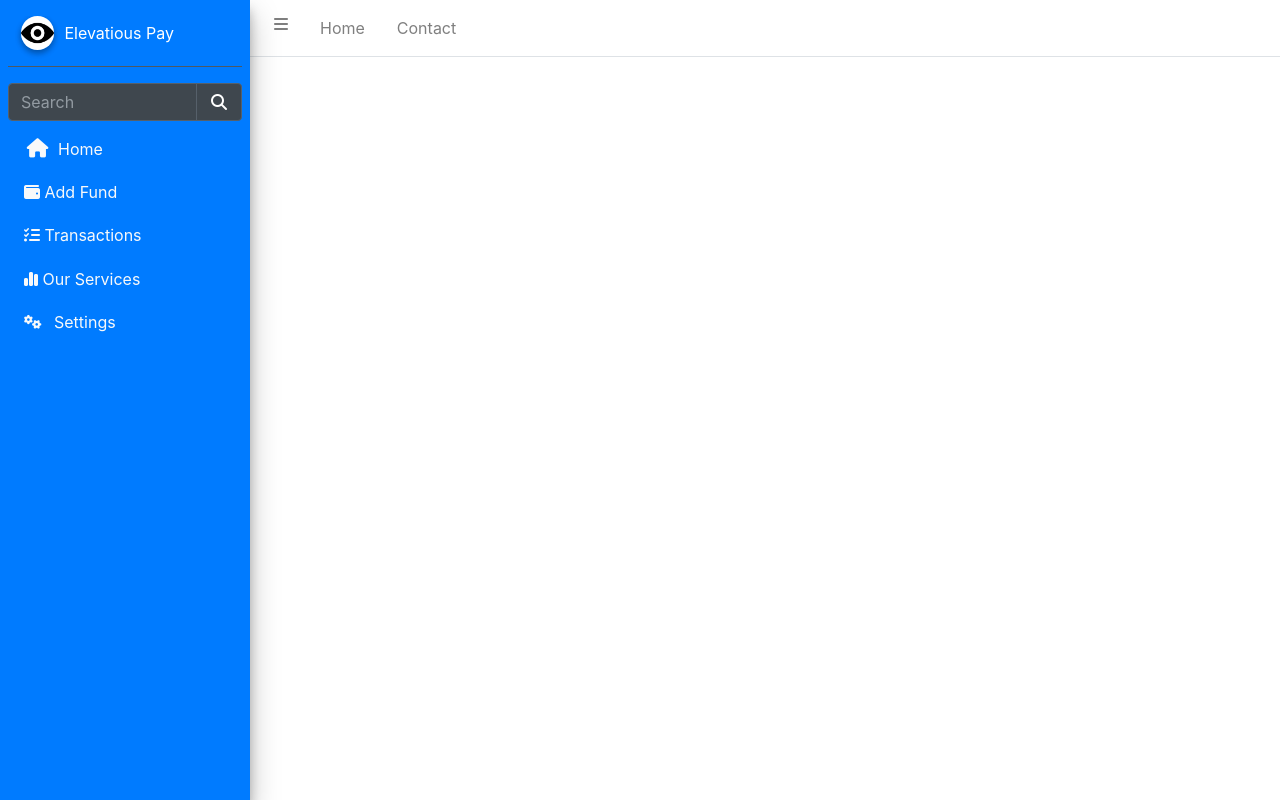
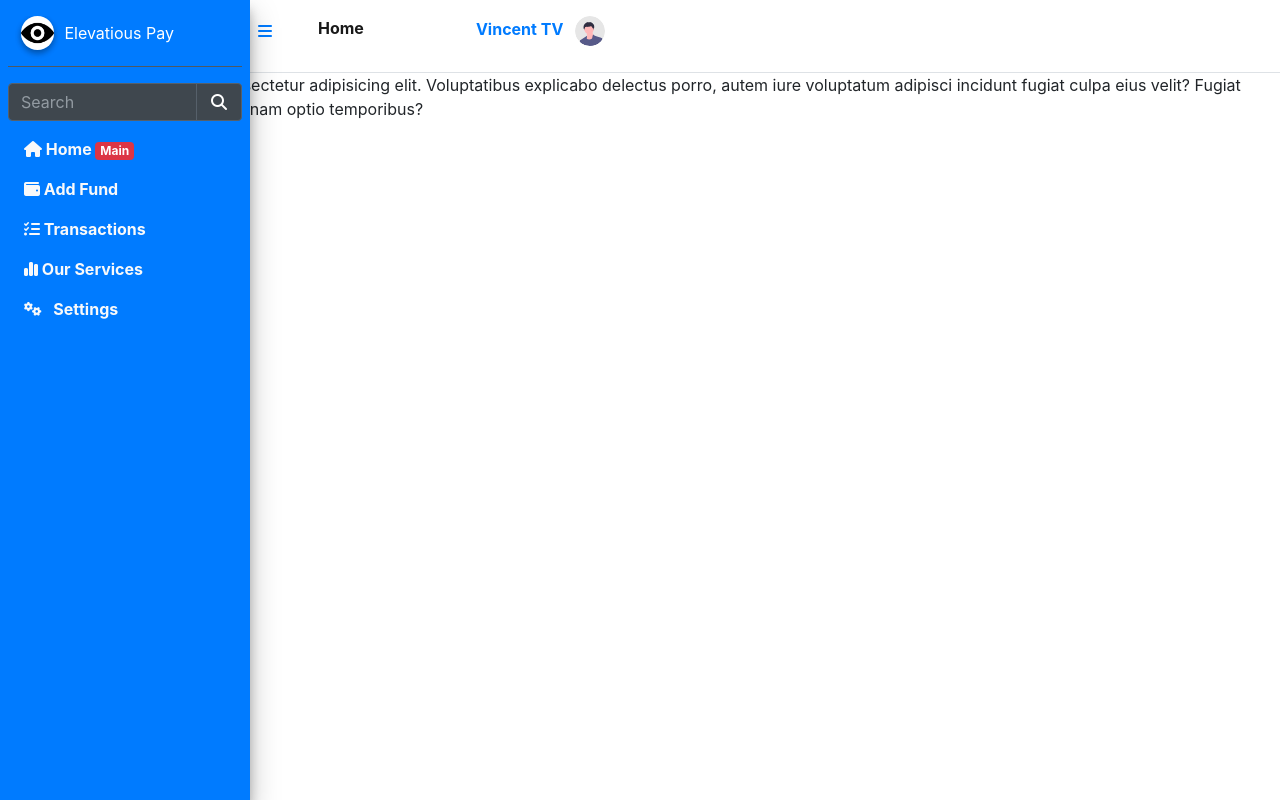
Before and after one commit to Unify-Developer/elevatious_pay, a PHP site: page /dashboard.php in a window 1280 px wide. Run offline with PHP 8.4, Linux system fonts and the light colour scheme; some libraries are stand-ins or nearby versions.

Commit message:
Last Update With Home Dashboard Inlcude

```diff
--- /dev/null
+++ b/asset/css/dashboard.css
@@ -0,0 +1,71 @@
+.nav-item {
+    list-style-type: none;
+    padding-right: 40px;
+}
+
+.nav-link::after {
+    content: "";
+    position: absolute;
+    height: 3px;
+    width: 100%;
+    border-radius: 10px;
+    background: rgb(100, 81, 207);
+    left: 0;
+    bottom: 0;
+    transform: scaleX(0);
+    transition: transform .4s ease-in-out;
+    transform-origin: left;
+}
+
+.nav-link:hover::after {
+    transform: scaleX(1);
+    transform-origin: right;
+}
+
+/* .no-arrow::after {
+    content: "";
+    position: absolute;
+    height: 3px;
+    width: 100%;
+    border-radius: 10px;
+    background: rgb(100, 81, 207);
+    left: 0;
+    bottom: 0;
+    transform: scaleX(0);
+    transition: transform .4s ease-in-out;
+
+} */
+/*
+.no-arrow:hover::after {
+    transform: scaleX(1);
+    transform-origin: right;
+} */
+
+
+.push{
+    padding-top: 15px;
+    margin-right: 30px;
+}
+
+.nav-link{
+    font-weight: bold;
+}
+
+.hhhh::after {
+    content: "";
+    position: absolute;
+    height: 3px;
+    width: 100%;
+    border-radius: 10px;
+    background: rgb(255, 255, 255);
+    left: 0;
+    bottom: 0;
+    transform: scaleX(0);
+    transition: transform .4s ease-in-out;
+    transform-origin: left;
+}
+
+.hhhh:hover::after {
+    transform: scaleX(1);
+    transform-origin: right;
+}
--- a/asset/css/home.css
+++ b/asset/css/hom.css
@@ -34,6 +34,10 @@
     text-align: center;
 }
 
+.eeee{
+    font-size: 30px;
+    color: white;
+}
 
 .e_pay {
     margin-top: 30px;
@@ -41,7 +45,7 @@
     text-align: center;
     /* font-family: 'Courier New', Courier; */
     font-weight: bolder;
-    font-size: 20px;
+    font-size: 20px  !important;
     color: #3f52e3;
 }
 
--- a/asset/css/styl1.css
+++ b/asset/css/style11.css
@@ -1,4 +1,5 @@
 body {
+    /* background-color: #c0c0c0 !important; */
     background-color: #203d67 !important;
     height: 100%;
     overflow-x: hidden;
@@ -68,7 +69,7 @@
     margin: 50px auto;
     padding: 15px;
     box-shadow: 3px 3px 40px black;
-    background-color: #203d67 ;
+    background-color: #f1f1f1 ;
     border-radius: 12px;
     margin-top: 10px;
 }
--- a/dashboard.php
+++ b/dashboard.php
@@ -19,6 +19,8 @@
     <link rel="stylesheet" href="https://code.ionicframework.com/ionicons/2.0.1/css/ionicons.min.css">
 
     <link rel="stylesheet" href="dist/css/adminlte.min.css">
+
+    <link rel="stylesheet" href="./asset/css/dashboard.css">
 </head>
 
 <body class="hold-transition sidebar-mini">
@@ -26,18 +28,62 @@
 
         <nav class="main-header navbar navbar-expand navbar-white navbar-light">
 
-            <ul class="navbar-nav">
-                <li class="nav-item">
-                    <a class="nav-link" data-widget="pushmenu" href="#" role="button"><i class="fas fa-bars"></i></a>
+            <div class="" style="display: inline-flex;">
+                <ul class="navbar-nav ">
+
+                    <li class="nav-pushmenu">
+                        <div class="push">
+                            <a class="nav-push" data-widget="pushmenu" href="#" role="button"><i class="fas fa-bars"></i></a>
+                        </div>
                     </li>
-                <li class="nav-item d-none d-sm-inline-block">
-                    <a href="./dashboard.php" class="nav-link">Home</a>
-                </li>
-                <li class="nav-item d-none d-sm-inline-block">
-                    <a href="#" class="nav-link">Contact</a>
+
+
+                    <li class="nav-item active">
+                        <a class="nav-link" href="#">Home</a>
                     </li>
                 </ul>
+
+
+                <div class="topbar-divider d-none d-sm-block">
+                    <div class="ml-auto ">
+                        <ul>
+                            <li class="nav-item dropdown no-arrow ">
+                                <a class="nav-link dropdown-toggle" href="#" id="userDropdown" role="button" data-toggle="dropdown" aria-haspopup="true" aria-expanded="false">
+                                    <span class="mr-2 d-none d-lg-inline text-gray-600 bold">Vincent
+                                        TV</span>
+                                    <img class="img-profile rounded-circle" src="./asset/img/undraw_profile.svg" style="height: 30px; width: 30px;">
+                                </a>
+                                <!-- <div class="dropdown-menu dropdown-menu-right shadow animated--grow-in">
+                                    <a class="dropdown-item" href="#">
+                                        <i class="fas fa-user fa-sm fa-fw mr-2 text-gray-400"></i>
+                                        Profile
+                                    </a>
+                                    <a class="dropdown-item" href="#">
+                                        <i class="fas fa-cogs fa-sm fa-fw mr-2 text-gray-400"></i>
+                                        Settings
+                                    </a>
+                                    <a class="dropdown-item" href="#">
+                                        <i class="fas fa-list fa-sm fa-fw mr-2 text-gray-400"></i>
+                                        Activity Log
+                                    </a>
+                                    <div class="dropdown-divider"></div>
+                                    <a class="dropdown-item" data-toggle="modal" data-target="#logoutModal">
+                                        <i href="./logout.php" class="fas fa-sign-out-alt fa-sm fa-fw mr-2 text-gray-400"> </i>
+                                        Logout
+                                    </a>
+                                </div> -->
+                            </li>
+                        </ul>
+                    </div>
+                </div>
+            </div>
         </nav>
+        <div class="" style="display: block;">
+            <div class="">
+                <p>Lorem ipsum dolor sit, amet consectetur adipisicing elit. Voluptatibus explicabo delectus porro, autem iure voluptatum adipisci incidunt fugiat culpa eius velit? Fugiat corrupti debitis suscipit dicta sit, nam optio temporibus?</p>
+            </div>
+        </div>
+
 
         <aside class="main-sidebar bg-primary sidebar-dark-primary elevation-4">
             <div class="sidebar">
@@ -65,19 +111,19 @@
                 <nav class="mt-2">
                     <ul class="nav nav-pills nav-sidebar flex-column" data-widget="treeview" role="menu" data-accordion="false">
 
-                        <li class="nav-item">
+                        <li class="nav-side">
                             <a href="pages/widgets.html" class="nav-link">
                                 <div class="text-light">
 
                                     <i class="nav-icon  fa-solid fa-house"></i>
                                     <p>
                                         Home
-                                        <!-- <span class="right badge badge-danger">Main</span> -->
+                                        <span class="right badge badge-danger">Main</span>
                                     </p>
                                 </div>
                             </a>
                         </li>
-                        <li class="nav-item">
+                        <li class="nav-side">
                             <a href="pages/widgets.html" class="nav-link">
                                 <div class="text-light">
                                     <i class="fa-solid fa-wallet"></i>
@@ -86,7 +132,7 @@
                                 </div>
                             </a>
                         </li>
-                        <li class="nav-item">
+                        <li class="nav-side">
                             <a href="pages/widgets.html" class="nav-link">
                                 <div class="text-light">
                                     <i class="fa-solid fa-list-check"></i>
@@ -95,7 +141,7 @@
                             </a>
                         </li>
 
-                        <li class="nav-item">
+                        <li class="nav-side">
                             <a href="pages/widgets.html" class="nav-link">
                                 <div class="text-light">
                                     <i class="fa-solid fa-chart-simple"></i>
@@ -104,7 +150,7 @@
                             </a>
                         </li>
 
-                        <li class="nav-item">
+                        <li class="nav-side">
                             <a href="pages/widgets.html" class="nav-link">
                                 <div class="text-light">
                                     <i class="fas fa-cogs fa-sm fa-fw mr-2 text-gray-400"></i>
@@ -119,6 +165,14 @@
         </aside>
     </div>
 
+
+
+
+    <!-- <footer class="Footer text-center">
+        &copy; Elevatious - Pay | Tech Net &reg; 2024
+    </footer> -->
+
+
     <script src="plugins/jquery/jquery.min.js"></script>
 
     <script src="plugins/bootstrap/js/bootstrap.bundle.min.js"></script>
--- a/index.php
+++ b/index.php
@@ -38,7 +38,7 @@
     <title> Login | Elevation Pay </title>
     <script src="https://code.jquery.com/jquery-3.6.4.min.js" integrity="sha256-oP6HI9z1XaZNBrJURtCoUT5SUnxFr8s3BzRl+cbzUq8=" crossorigin="anonymous"></script>
     <link rel="icon" href="./asset/Img/reference.png">
-    <link rel="stylesheet" href="./asset/css/styl1.css">
+    <link rel="stylesheet" href="./asset/css/style11.css">
     <link rel="stylesheet" href="./bootstrap/CSS/bootstrap.min.css">
 </head>
 
```
Also changed, not shown: home.php (+13 -8 lines). Lines whose indentation alone changed are shown as unchanged.
